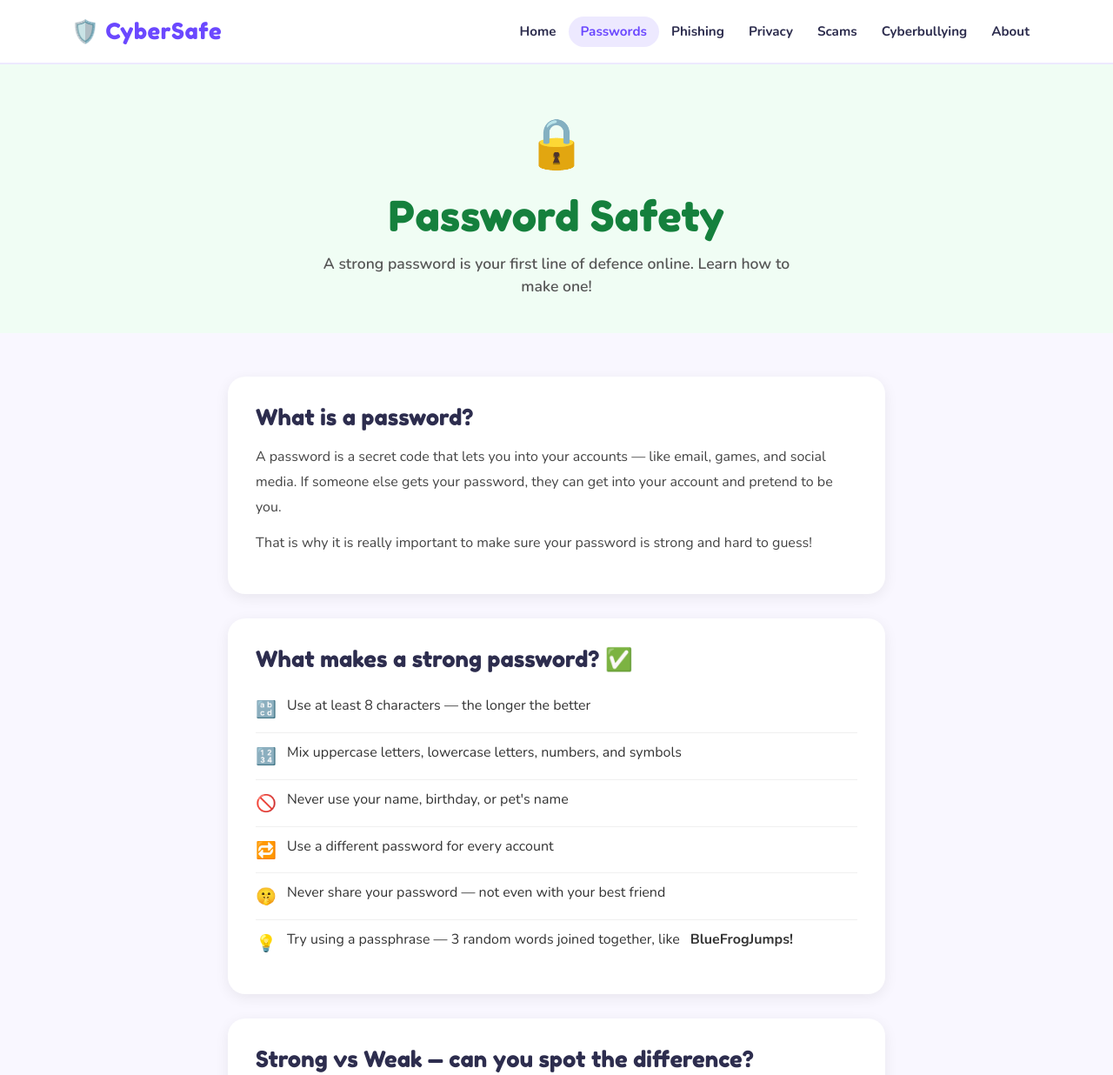
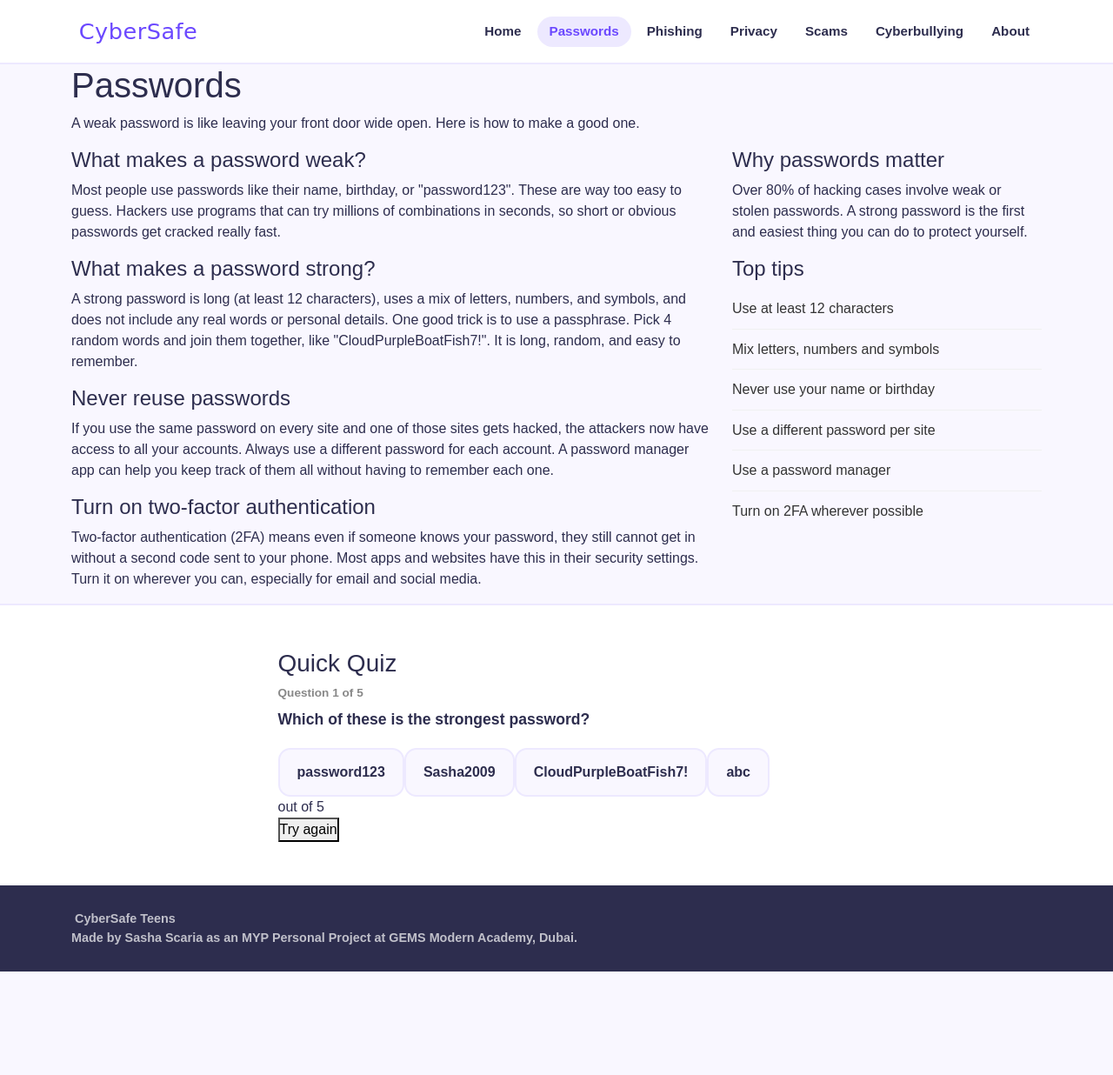
Before and after one commit to sashascaria/Cybersafe, a plain HTML site: page passwords.html in a window 1280 px wide. Shown: the top 1236 px of the page at 87% size. After the commit the page ends 1117 px from the top, so only its background shows below. Drawn offline with nearby package versions, Linux system fonts and the light colour scheme.

Commit message:
Update passwords.html

```diff
--- a/passwords.html
+++ b/passwords.html
@@ -1,23 +1,22 @@
 <!DOCTYPE html>
 <html lang="en">
 <head>
-<meta charset="UTF-8">
-<meta name="viewport" content="width=device-width, initial-scale=1.0">
-<title>Passwords — CyberSafe Teens</title>
-<link href="https://cdn.jsdelivr.net/npm/bootstrap@5.3.0/dist/css/bootstrap.min.css" rel="stylesheet">
-<link href="https://fonts.googleapis.com/css2?family=Fredoka+One&family=Nunito:wght@400;600;700;800&display=swap" rel="stylesheet">
-<link href="style.css" rel="stylesheet">
+  <meta charset="UTF-8">
+  <meta name="viewport" content="width=device-width, initial-scale=1.0">
+  <title>Passwords | CyberSafe Teens</title>
+  <link href="https://cdn.jsdelivr.net/npm/bootstrap@5.3.0/dist/css/bootstrap.min.css" rel="stylesheet">
+  <link rel="stylesheet" href="style.css">
 </head>
 <body>
 
-<nav class="navbar navbar-expand-lg sticky-top">
+<nav class="navbar navbar-expand-lg">
   <div class="container">
-    <a class="navbar-brand" href="index.html">🛡️ CyberSafe</a>
+    <a class="navbar-brand" href="index.html">️ CyberSafe</a>
     <button class="navbar-toggler" type="button" data-bs-toggle="collapse" data-bs-target="#navMenu">
       <span class="navbar-toggler-icon"></span>
     </button>
     <div class="collapse navbar-collapse" id="navMenu">
-      <ul class="navbar-nav ms-auto">
+      <ul class="navbar-nav ms-auto gap-1">
         <li class="nav-item"><a class="nav-link" href="index.html">Home</a></li>
         <li class="nav-item"><a class="nav-link active" href="passwords.html">Passwords</a></li>
         <li class="nav-item"><a class="nav-link" href="phishing.html">Phishing</a></li>
@@ -30,86 +29,110 @@
   </div>
 </nav>
 
-<div class="topic-banner banner-green">
+<div class="page-hero">
   <div class="container">
-    <div style="font-size:3.5rem; margin-bottom:12px;">🔒</div>
-    <h1 style="color:#15803D;">Password Safety</h1>
-    <p>A strong password is your first line of defence online. Learn how to make one!</p>
+    <h1> Passwords</h1>
+    <p>A weak password is like leaving your front door wide open. Here is how to make a good one.</p>
   </div>
 </div>
 
-<section class="content-section">
-  <div class="container" style="max-width:780px;">
+<section class="section-pad">
+  <div class="container">
+    <div class="row g-4">
 
-    <div class="content-card">
-      <h2>What is a password?</h2>
-      <p>A password is a secret code that lets you into your accounts — like email, games, and social media. If someone else gets your password, they can get into your account and pretend to be you.</p>
-      <p>That is why it is really important to make sure your password is strong and hard to guess!</p>
-    </div>
+      <div class="col-lg-8">
 
-    <div class="content-card">
-      <h2>What makes a strong password? ✅</h2>
-      <ul class="tips-list">
-        <li><span class="tip-icon">🔡</span> Use at least 8 characters — the longer the better</li>
-        <li><span class="tip-icon">🔢</span> Mix uppercase letters, lowercase letters, numbers, and symbols</li>
-        <li><span class="tip-icon">🚫</span> Never use your name, birthday, or pet's name</li>
-        <li><span class="tip-icon">🔁</span> Use a different password for every account</li>
-        <li><span class="tip-icon">🤫</span> Never share your password — not even with your best friend</li>
-        <li><span class="tip-icon">💡</span> Try using a passphrase — 3 random words joined together, like <strong>BlueFrogJumps!</strong></li>
-      </ul>
-    </div>
+        <div class="info-card">
+          <h4>What makes a password weak?</h4>
+          <p>
+            Most people use passwords like their name, birthday, or "password123". These are way too easy to guess.
+            Hackers use programs that can try millions of combinations in seconds, so short or obvious passwords get cracked really fast.
+          </p>
+        </div>
 
-    <div class="content-card">
-      <h2>Strong vs Weak — can you spot the difference?</h2>
-      <div class="row g-3 mt-1">
-        <div class="col-6">
-          <div style="background:#FEF2F2; border-radius:14px; padding:16px; border: 2px solid #FCA5A5;">
-            <div style="font-weight:800; color:#B91C1C; margin-bottom:10px;">❌ Weak passwords</div>
-            <div style="font-size:0.95rem; color:#7f1d1d; line-height:2;">
-              password123<br>myname2010<br>12345678<br>iloveyou
-            </div>
-          </div>
+        <div class="info-card">
+          <h4>What makes a password strong?</h4>
+          <p>
+            A strong password is long (at least 12 characters), uses a mix of letters, numbers, and symbols, and does not include
+            any real words or personal details. One good trick is to use a passphrase. Pick 4 random words and join them together,
+            like "CloudPurpleBoatFish7!". It is long, random, and easy to remember.
+          </p>
         </div>
-        <div class="col-6">
-          <div style="background:#F0FDF4; border-radius:14px; padding:16px; border: 2px solid #86EFAC;">
-            <div style="font-weight:800; color:#15803D; margin-bottom:10px;">✅ Strong passwords</div>
-            <div style="font-size:0.95rem; color:#14532D; line-height:2;">
-              T!g3r$unR!s3<br>BlueFrogJumps!<br>Pur3pl3M0nk3y#<br>J@ck3t!Rain42
-            </div>
-          </div>
+
+        <div class="info-card">
+          <h4>Never reuse passwords</h4>
+          <p>
+            If you use the same password on every site and one of those sites gets hacked,
+            the attackers now have access to all your accounts. Always use a different password for each account.
+            A password manager app can help you keep track of them all without having to remember each one.
+          </p>
         </div>
+
+        <div class="info-card">
+          <h4>Turn on two-factor authentication</h4>
+          <p>
+            Two-factor authentication (2FA) means even if someone knows your password, they still cannot get in without a
+            second code sent to your phone. Most apps and websites have this in their security settings. Turn it on
+            wherever you can, especially for email and social media.
+          </p>
+        </div>
+
       </div>
-    </div>
 
-    <!-- QUIZ -->
-    <div class="quiz-section">
-      <h2>🧠 Test Your Knowledge</h2>
-      <p style="color:#888; font-size:0.95rem; margin-bottom:20px; font-weight:600;">Answer all 5 questions and see how you do!</p>
-      <div class="progress-bar-wrap"><div class="progress-bar-fill" id="progressBar" style="width:0%"></div></div>
-      <div class="quiz-progress" id="progressText">Question 1 of 5</div>
+      <div class="col-lg-4">
+        <div class="why-badge">
+          <h4>Why passwords matter</h4>
+          <p>Over 80% of hacking cases involve weak or stolen passwords. A strong password is the first and easiest thing you can do to protect yourself.</p>
+        </div>
 
-      <div id="quizArea">
-        <div class="quiz-question" id="questionText"></div>
-        <div class="quiz-options" id="optionsArea"></div>
-        <div class="quiz-feedback" id="feedbackBox"></div>
-        <div class="quiz-nav">
-          <button class="btn-next" id="nextBtn" onclick="nextQuestion()">Next question →</button>
+        <div class="info-card">
+          <h4>Top tips</h4>
+          <ul class="tips-list">
+            <li>Use at least 12 characters</li>
+            <li>Mix letters, numbers and symbols</li>
+            <li>Never use your name or birthday</li>
+            <li>Use a different password per site</li>
+            <li>Use a password manager</li>
+            <li>Turn on 2FA wherever possible</li>
+          </ul>
         </div>
       </div>
 
-      <div class="quiz-score" id="scoreArea">
-        <span class="score-number" id="scoreNumber"></span>
-        <p id="scoreMessage"></p>
-        <button class="btn-retry" onclick="restartQuiz()">Try again 🔄</button>
+    </div>
+  </div>
+</section>
+
+<section style="background:#fff; padding: 50px 0; border-top: 2px solid #EDE9FF;">
+  <div class="container">
+    <div class="row justify-content-center">
+      <div class="col-lg-7">
+
+        <div class="quiz-wrapper">
+          <h3> Quick Quiz</h3>
+          <p class="quiz-progress" id="progress">Question 1 of 5</p>
+          <div id="quiz-area">
+            <p class="quiz-question" id="question-text"></p>
+            <div id="options-area"></div>
+            <div class="quiz-feedback" id="feedback"></div>
+            <button class="btn-next" id="next-btn" onclick="nextQuestion()">Next question</button>
+          </div>
+          <div class="score-box" id="score-box">
+            <div class="score-num" id="score-num"></div>
+            <div class="score-label">out of 5</div>
+            <div class="score-msg" id="score-msg"></div>
+            <button class="btn-restart" onclick="restartQuiz()">Try again</button>
+          </div>
+        </div>
+
       </div>
     </div>
-
   </div>
 </section>
 
 <footer>
-  <div class="container text-center">
-    <p>🛡️ CyberSafe Teens &nbsp;|&nbsp; Made to keep young people safe online</p>
+  <div class="container">
+    <span class="footer-brand">️ CyberSafe Teens</span>
+    <p style="margin:0;">Made by Sasha Scaria as an MYP Personal Project at GEMS Modern Academy, Dubai.</p>
   </div>
 </footer>
 
@@ -118,80 +141,105 @@
 const questions = [
   {
     q: "Which of these is the strongest password?",
-    options: ["password123", "T!g3r$unR!s3s", "myname2010", "12345678"],
-    answer: 1,
-    explanation: "T!g3r$unR!s3s uses uppercase, lowercase, numbers and symbols — that makes it very hard to guess!"
+    options: ["password123", "Sasha2009", "CloudPurpleBoatFish7!", "abc"],
+    answer: 2,
+    explanation: "CloudPurpleBoatFish7! is long, uses mixed characters and is not based on any personal info. The others are either too short or too obvious."
   },
   {
-    q: "What should you NEVER include in your password?",
-    options: ["Random symbols", "Your birthday or name", "A mix of letters and numbers", "A long phrase"],
-    answer: 1,
-    explanation: "Your birthday or name are easy for others to guess — especially people who know you!"
+    q: "Why should you use a different password for each website?",
+    options: [
+      "It is not necessary, one password is fine",
+      "So you forget them more easily",
+      "If one site is hacked, your other accounts stay safe",
+      "Websites require it by law"
+    ],
+    answer: 2,
+    explanation: "If you reuse a password and one site gets hacked, attackers can use that same password to break into your other accounts too."
   },
   {
-    q: "How many characters should a strong password have at minimum?",
-    options: ["4 characters", "6 characters", "8 characters", "It doesn't matter"],
-    answer: 2,
-    explanation: "At least 8 characters is the minimum — the longer your password, the harder it is to crack."
+    q: "What does two-factor authentication (2FA) do?",
+    options: [
+      "Makes your password twice as long",
+      "Requires a second code to log in, usually sent to your phone",
+      "Automatically creates a strong password",
+      "Deletes your account if someone tries to hack it"
+    ],
+    answer: 1,
+    explanation: "2FA adds an extra step to logging in. Even if someone has your password, they still need the second code to get into your account."
   },
   {
-    q: "Your best friend asks for your password to help you with something. What do you do?",
-    options: ["Give it to them — they're your best friend!", "Never share it — not even with friends", "Write it on a piece of paper for them", "Send it in a message"],
-    answer: 1,
-    explanation: "You should never share your password with anyone — even people you trust. Keep it secret!"
+    q: "Your friend suggests using your dog's name as a password. What should you tell them?",
+    options: [
+      "It is a great idea as long as you add a number",
+      "It is fine as long as the dog has a long name",
+      "Personal details are easy to guess or find online, so it is not a good idea",
+      "Only use it for unimportant accounts"
+    ],
+    answer: 2,
+    explanation: "Personal details like pet names, birthdays, and family names are often easy to find on social media or guess. Passwords should be random and not connected to you personally."
   },
   {
-    q: "Which of these is a good example of a passphrase?",
-    options: ["abc123", "BlueFrogJumps!", "password", "qwerty"],
+    q: "What is a passphrase?",
+    options: [
+      "A very short password",
+      "A sequence of random words used as a password",
+      "A password that only uses numbers",
+      "A hint to remind you of your password"
+    ],
     answer: 1,
-    explanation: "BlueFrogJumps! combines three random words with a symbol — long, memorable, and strong!"
+    explanation: "A passphrase is a string of random words, like 'PurpleCloudFishTree'. It is long and random, which makes it very hard to crack, but still easy to remember."
   }
 ];
 
-let current = 0;
-let score = 0;
-let answered = false;
+let current = 0, score = 0, answered = false;
 
 function loadQuestion() {
   answered = false;
   const q = questions[current];
-  document.getElementById('questionText').textContent = q.q;
-  document.getElementById('progressText').textContent = `Question ${current + 1} of ${questions.length}`;
-  document.getElementById('progressBar').style.width = `${(current / questions.length) * 100}%`;
-  document.getElementById('feedbackBox').className = 'quiz-feedback';
-  document.getElementById('feedbackBox').textContent = '';
-  document.getElementById('nextBtn').style.display = 'none';
+  document.getElementById('progress').textContent = 'Question ' + (current + 1) + ' of 5';
+  document.getElementById('question-text').textContent = q.q;
 
-  const optArea = document.getElementById('optionsArea');
-  optArea.innerHTML = '';
-  q.options.forEach((opt, i) => {
+  const area = document.getElementById('options-area');
+  area.innerHTML = '';
+  q.options.forEach(function(opt, i) {
     const btn = document.createElement('button');
     btn.className = 'quiz-option';
     btn.textContent = opt;
-    btn.onclick = () => selectAnswer(i);
-    optArea.appendChild(btn);
+    btn.onclick = function() { selectAnswer(i); };
+    area.appendChild(btn);
   });
+
+  const feedback = document.getElementById('feedback');
+  feedback.className = 'quiz-feedback';
+  feedback.textContent = '';
+
+  const nextBtn = document.getElementById('next-btn');
+  nextBtn.className = 'btn-next';
+  nextBtn.textContent = current === questions.length - 1 ? 'See my score' : 'Next question';
 }
 
 function selectAnswer(i) {
   if (answered) return;
   answered = true;
+
   const q = questions[current];
-  const btns = document.querySelectorAll('.quiz-option');
-  btns.forEach(b => b.disabled = true);
-  const fb = document.getElementById('feedbackBox');
+  const buttons = document.querySelectorAll('.quiz-option');
+
+  buttons.forEach(function(btn) { btn.disabled = true; });
+
   if (i === q.answer) {
-    btns[i].classList.add('correct');
-    fb.className = 'quiz-feedback correct';
-    fb.innerHTML = '✅ Correct! ' + q.explanation;
+    buttons[i].classList.add('correct');
     score++;
   } else {
-    btns[i].classList.add('wrong');
-    btns[q.answer].classList.add('correct');
-    fb.className = 'quiz-feedback wrong';
-    fb.innerHTML = '❌ Not quite. ' + q.explanation;
+    buttons[i].classList.add('wrong');
+    buttons[q.answer].classList.add('correct');
   }
-  document.getElementById('nextBtn').style.display = 'block';
+
+  const feedback = document.getElementById('feedback');
+  feedback.textContent = q.explanation;
+  feedback.className = 'quiz-feedback show';
+
+  document.getElementById('next-btn').className = 'btn-next show';
 }
 
 function nextQuestion() {
@@ -204,23 +252,20 @@ function nextQuestion() {
 }
 
 function showScore() {
-  document.getElementById('quizArea').style.display = 'none';
-  document.getElementById('progressText').style.display = 'none';
-  document.getElementById('progressBar').parentElement.style.display = 'none';
-  const scoreArea = document.getElementById('scoreArea');
-  scoreArea.style.display = 'block';
-  document.getElementById('scoreNumber').textContent = `${score} / ${questions.length}`;
-  const msgs = ['Keep practising — you will get there! 💪', 'Good effort! Review the tips above. 📖', 'Well done! You know your stuff! 🌟', 'Amazing! You are a password pro! 🏆'];
-  const idx = score <= 1 ? 0 : score <= 3 ? 1 : score === 4 ? 2 : 3;
-  document.getElementById('scoreMessage').textContent = msgs[idx];
+  document.getElementById('quiz-area').style.display = 'none';
+  document.getElementById('progress').style.display = 'none';
+  const box = document.getElementById('score-box');
+  box.className = 'score-box show';
+  document.getElementById('score-num').textContent = score;
+  const msgs = ['Keep practising!', 'Not bad, try again!', 'Good effort!', 'Great work!', 'Perfect score!'];
+  document.getElementById('score-msg').textContent = msgs[score] || msgs[4];
 }
 
 function restartQuiz() {
-  current = 0; score = 0;
-  document.getElementById('quizArea').style.display = 'block';
-  document.getElementById('progressText').style.display = 'block';
-  document.getElementById('progressBar').parentElement.style.display = 'block';
-  document.getElementById('scoreArea').style.display = 'none';
+  current = 0; score = 0; answered = false;
+  document.getElementById('quiz-area').style.display = 'block';
+  document.getElementById('progress').style.display = 'block';
+  document.getElementById('score-box').className = 'score-box';
   loadQuestion();
 }
 
```
